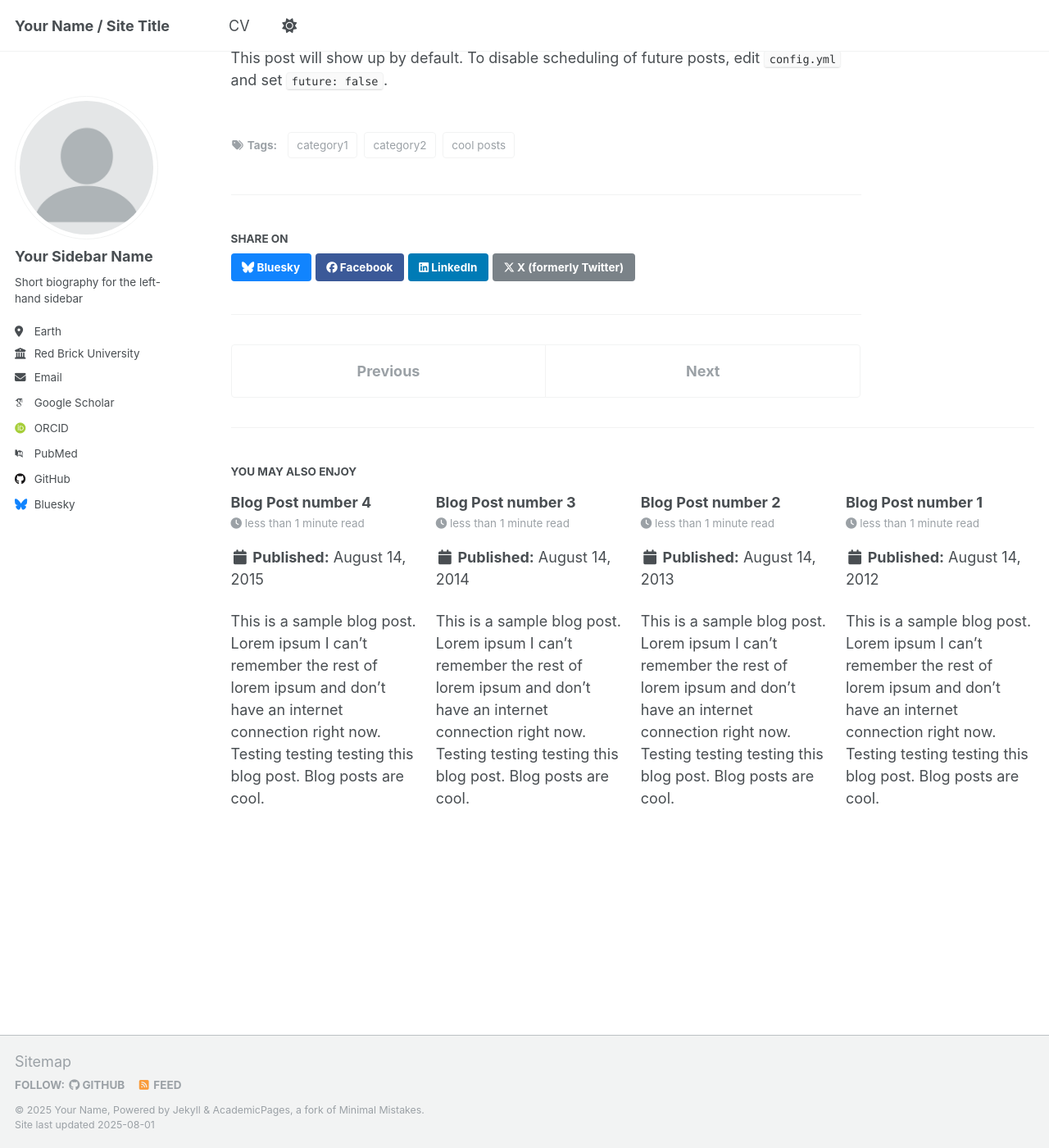
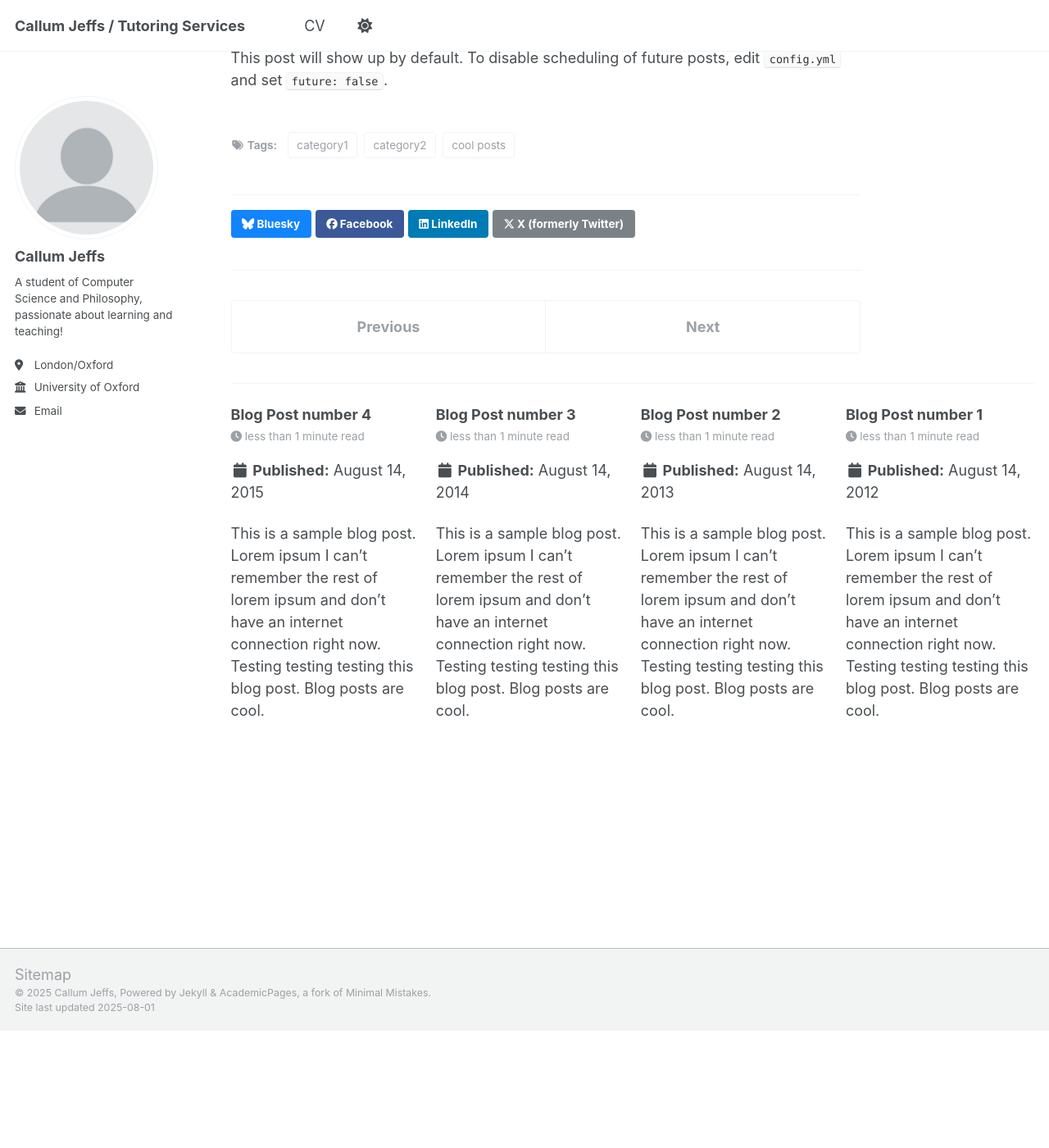
Before and after one commit to Mycotaur/Mycotaur.github.io, a Jekyll site: the page built from _posts/2199-01-01-future-post.md, in a window 1280 px wide and 1400 px high, scrolled down 166 px. Shown: the whole window at 82% size. Built offline with Jekyll 4.4.1, drawn with Linux system fonts in a browser that asks for light colours; some web fonts are replaced; a script that is not in the unit is left out; after the commit the page ends 1423 px from its top, so only the background shows below that.

Commit message:
Update _config.yml

```diff
--- a/_config.yml
+++ b/_config.yml
@@ -7,15 +7,15 @@
 # server process.
 
 # Basic Site Settings
-locale                   : "en-US"
+locale                   : "en-UK"
 site_theme               : "default"
-title                    : "Your Name / Site Title"
+title                    : "Callum Jeffs / Tutoring Services"
 title_separator          : "-"
-name                     : &name "Your Name"
-description              : &description "personal description"
-url                      : https://academicpages.github.io # the base hostname & protocol for your site e.g. "https://[your GitHub username].github.io" or if you already have some other page hosted on Github then use "https://[your GitHub username].github.io/[Your Repo Name]"
+name                     : &name "Callum Jeffs"
+description              : &description ""
+url                      : https://mycotaur.github.io # the base hostname & protocol for your site e.g. "https://[your GitHub username].github.io" or if you already have some other page hosted on Github then use "https://[your GitHub username].github.io/[Your Repo Name]"
 baseurl                  : "" # the subpath of your site, e.g. "/blog"
-repository               : "academicpages/academicpages.github.io"
+repository               : "Mycotaur/Mycotaur.github.io"
 
 # Site Author - The following control what appear as part of the author content on the side bar.
 #               If a field is blank the icon and link will not appear, otherwise it will be shown.
@@ -23,69 +23,11 @@ repository               : "academicpages/academicpages.github.io"
 author:
   # Biographic information
   avatar           : "profile.png"
-  name             : "Your Sidebar Name"
-  pronouns         : # example: "she/her"
-  bio              : "Short biography for the left-hand sidebar"
-  location         : "Earth"
-  employer         : "Red Brick University"
-  uri              : # URL
-  email            : "none@example.org"
-
-  # Academic websites
-  academia         : # URL
-  arxiv            : # URL - Update with the correct link to your profile
-  googlescholar    : "https://scholar.google.com/citations?user=PS_CX0AAAAAJ"
-  inspire-hep      : # URL
-  impactstory      : # URL
-  orcid            : "http://orcid.org/yourorcidurl"
-  semantic         : # URL
-  pubmed           : "https://www.ncbi.nlm.nih.gov/pubmed/?term=john+snow"
-  researchgate     : # URL
-  scopus           : # URL
-
-  # Repositories and software development
-  bitbucket        : # Username - Update with your username on the site
-  codepen          : # Username
-  dribbble         : # Username
-  github           : "academicpages"
-  kaggle           : # Username
-  stackoverflow    : # User number or user number and name (i.e., use "1" or "1/jeff-atwood")
-
-  # Social media
-  artstation       : # Username
-  bluesky          : "bsky.app" # Replace this with you Bluesky username
-  facebook         : # Username
-  flickr           : # Username
-  foursquare       : # Username
-  goodreads        : # Username
-  google_plus      : # Username
-  keybase          : # Username
-  instagram        : # Username
-  lastfm           : # Username
-  linkedin         : # Username
-  mastodon         : # URL
-  medium           : # URL
-  pinterest        : # Username
-  soundcloud       : # Username
-  steam            : # Username
-  telegram         : # URL
-  tumblr           : # Username
-  twitter          : # Username for X / Twitter
-  vine             : # Username
-  weibo            : # Username
-  wikipedia        : # Username
-  xing             : # Username
-  youtube          : # Username
-  zhihu            : # Username
-
-# Publication Category - The following the list of publication categories and their headings
-publication_category:
-  books:
-    title: 'Books'
-  manuscripts:
-    title: 'Journal Articles'
-  conferences:
-    title: 'Conference Papers'
+  name             : "Callum Jeffs"
+  bio              : "A student of Computer Science and Philosophy, passionate about learning and teaching!"
+  location         : "London/Oxford"
+  employer         : "University of Oxford"
+  email            : "callumjeffs@outlook.com"
 
 # Site Settings
 teaser                   :  # filename of teaser fallback teaser image placed in /images/, .e.g. "500x300.png"
@@ -121,7 +63,7 @@ staticman:
       options:
         format           : "iso8601" # "iso8601" (default), "timestamp-seconds", "timestamp-milliseconds"
 atom_feed:
-  hide                   : false     # change to true to hide the RSS feed in the footer
+  hide                   : true     # change to true to hide the RSS feed in the footer
   path                   : # blank (default) uses feed.xml
 
 
@@ -133,20 +75,8 @@ yandex_site_verification :
 
 
 # Social Sharing
-twitter:
-  username               : &twitter
-facebook:
-  username               :
-  app_id                 :
-  publisher              :
-og_image                 :  # Social media default site image
-og_description           :  # Social media default site image description
-# For specifying social profiles
-# - https://developers.google.com/structured-data/customize/social-profiles
-social:
-  type                   : # Person or Organization (defaults to Person)
-  name                   : # If the user or organization name differs from the site's name
-  links: # An array of links to social media profiles
+
+
 
 
 # Analytics
```
